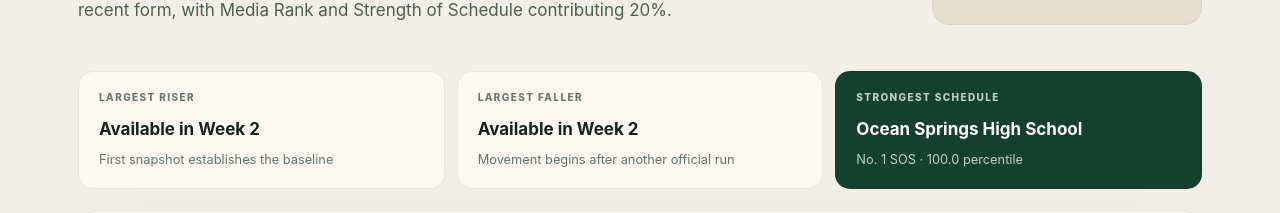
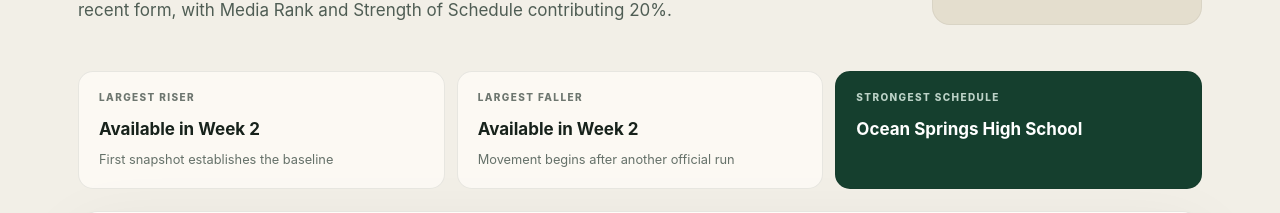
Before and after one commit to wallyrebel/MFPI, a Next.js app: page / in a window 1280 px wide. Shown: the part 437-650 px from the top of the page. Built offline with nearby package versions, Linux system fonts and the light colour scheme.

Commit message:
Simplify strongest schedule card

```diff
--- a/app/rankings-dashboard.tsx
+++ b/app/rankings-dashboard.tsx
@@ -95,9 +95,8 @@
     });
   }, [scope, sort, snapshot.rankings]);
 
-  const strongestSchedules = [...snapshot.rankings]
-    .sort((a, b) => b.components.sos.normalized - a.components.sos.normalized)
-    .slice(0, 3);
+  const strongestSchedule = [...snapshot.rankings]
+    .sort((a, b) => b.components.sos.normalized - a.components.sos.normalized)[0];
   const movers = snapshot.rankings.filter((row) => row.state_rank_change !== null);
   const biggestRiser = [...movers].sort((a, b) => (b.state_rank_change ?? 0) - (a.state_rank_change ?? 0))[0];
   const biggestFaller = [...movers].sort((a, b) => (a.state_rank_change ?? 0) - (b.state_rank_change ?? 0))[0];
@@ -145,7 +144,7 @@
         <section className="signal-grid" aria-label="Weekly signals">
           <article><span>Largest riser</span><strong>{biggestRiser?.team ?? 'Available in Week 2'}</strong><small>{biggestRiser ? `Up ${biggestRiser.state_rank_change} spots` : 'First snapshot establishes the baseline'}</small></article>
           <article><span>Largest faller</span><strong>{biggestFaller?.team ?? 'Available in Week 2'}</strong><small>{biggestFaller ? `Down ${Math.abs(biggestFaller.state_rank_change ?? 0)} spots` : 'Movement begins after another official run'}</small></article>
-          <article className="schedule-card"><span>Strongest schedule</span><strong>{strongestSchedules[0]?.team}</strong><small>No. 1 SOS · {strongestSchedules[0]?.components.sos.normalized.toFixed(1)} percentile</small></article>
+          <article className="schedule-card"><span>Strongest schedule</span><strong>{strongestSchedule?.team}</strong></article>
         </section>
 
         <section className="rankings-panel" aria-labelledby="rankings-title">
```
